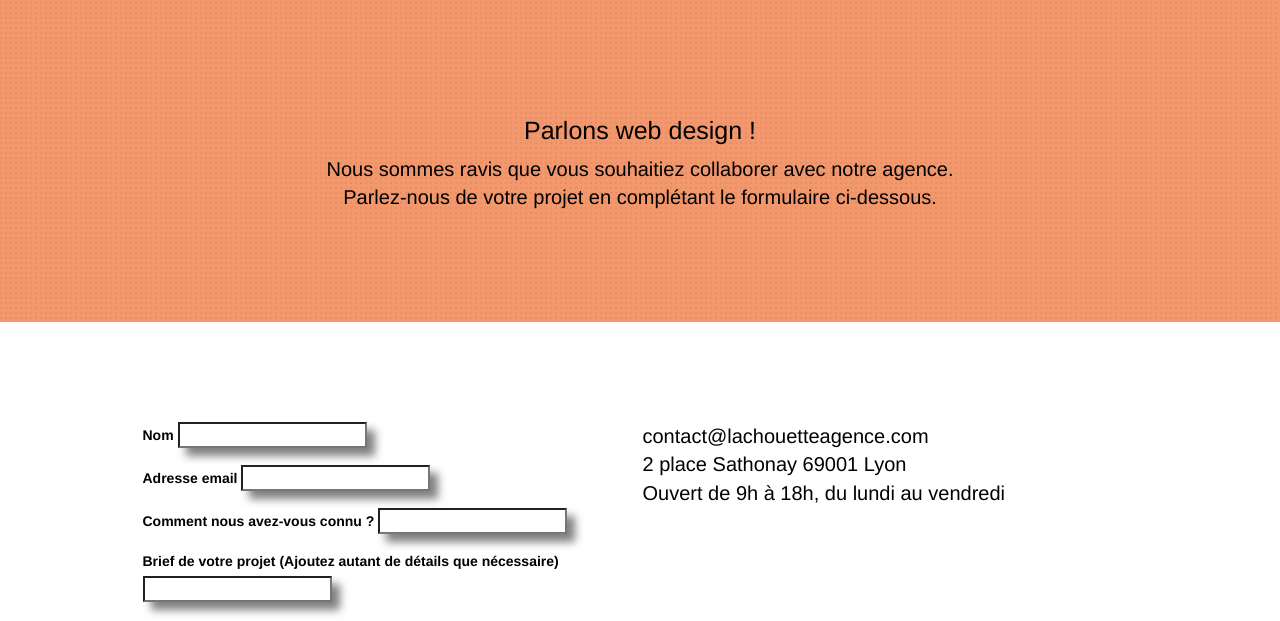
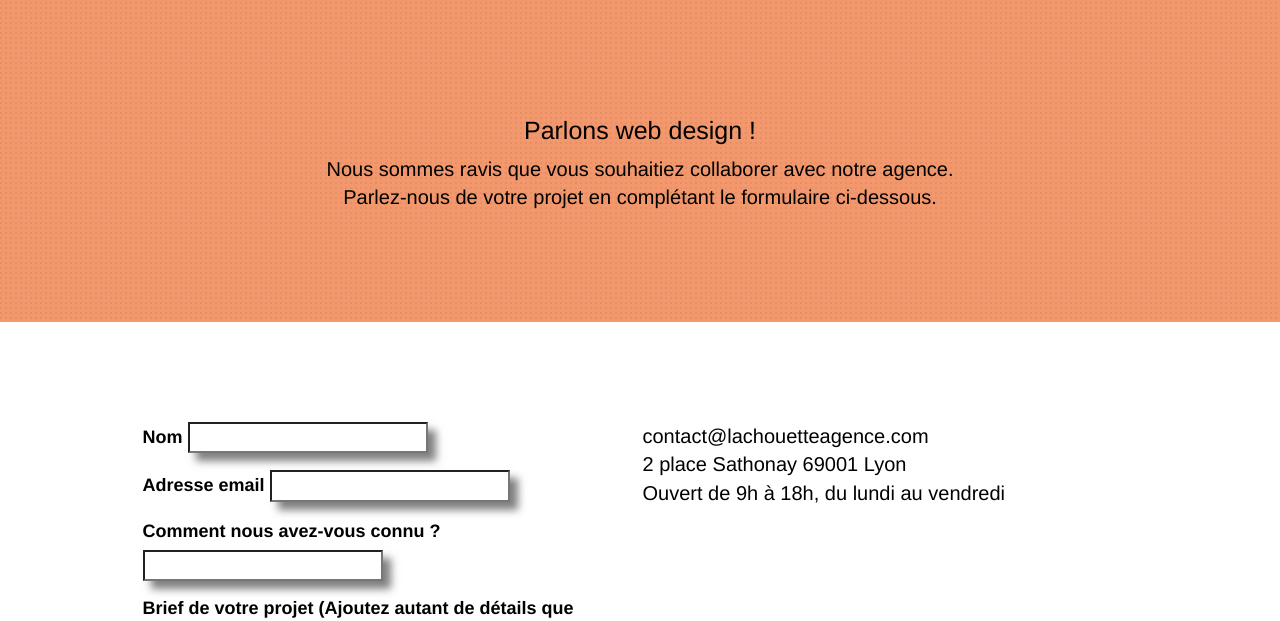
Before and after one commit to Ces0715/PROJET4-modify, a plain HTML site: page contact.html in a window 1280 px wide. Shown: the part 172-793 px from the top of the page. Drawn offline with nearby package versions, Linux system fonts and the light colour scheme; files that its build step writes are made by us from their sources; a script that the page names is missing.

Commit message:
font size form grop

```diff
--- a/style.css
+++ b/style.css
@@ -63,6 +63,10 @@ a:hover {
 
 input{
     box-shadow: 8px 8px 8px;
+}
+
+.form-group{
+    font-size: 18px;
 }
 
 .bg-center,
```
